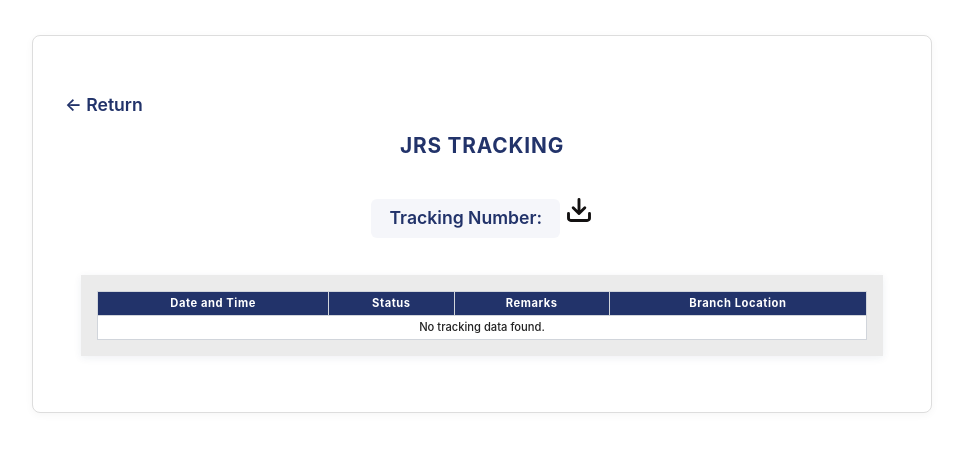
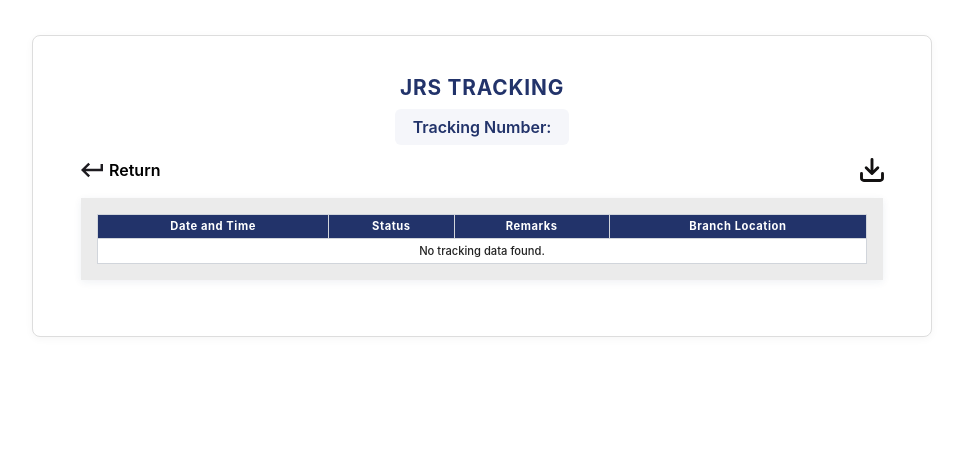
Before and after one commit to joshuasalcedo899-cmyk/DHSUD, a PHP site: page /pages/JRS_Tracking_Page.php in a window 1280 px wide. Shown: the part 447-916 px from the top of the page, without its empty margins (158-1121 px from the left). After the commit the page ends 784 px from the top, so only its background shows below. Run offline with PHP 8.4, Linux system fonts and the light colour scheme; a user stored in the database is signed in.

Commit message:
# Please enter the commit message for your changes. Lines starting # with '#' will be ignored, and an empty message aborts the commit. # # On branch main # Your branch is up to date with 'origin/main'. # # Changes to be committed: #	modified:   main.css #	modified:   pages/Home_Page.php #	modified:   pages/JRS_Tracking_Page.php #

```diff
--- a/main.css
+++ b/main.css
@@ -774,6 +774,7 @@ img {
 	max-width: 100%;
 	height: auto;
 	display: block;
+	margin-right: 13px;
 }
 
 .page-shell {
@@ -791,7 +792,7 @@ img {
 	color: var(--color-primary);
 	font-size: 1.3rem;
 	font-weight: 700;
-	margin: 0.75rem 0 1.25rem 0;
+	margin: 0.75rem 0 -0.75rem 0;
 	letter-spacing: 0.04em;
 }
 
@@ -892,7 +893,7 @@ img {
 .button-container {
 	position: relative;
 	min-height: 100vh;
-	justify-content: center;
+	justify-content: flex-end;
 	padding: 3rem 1.5rem;
 	gap: 1.2rem;
 }
--- a/pages/JRS_Tracking_Page.php
+++ b/pages/JRS_Tracking_Page.php
@@ -68,7 +68,7 @@ function formatDateTime($dt) {
             border-radius: 6px;
             padding: 6px 18px;
             margin: 18px 0 18px 0;
-            font-size: 1.1em;
+            font-size: 1em;
         }
         .jrs-table-container {
             background: #f7f7f7;
@@ -116,11 +116,27 @@ function formatDateTime($dt) {
         }
         .jrs-back:hover { text-decoration: underline; }
         .jrs-download {
-            margin: 0 0 0 0;
             font-size: 1.5em;
             color: #22336A;
             cursor: pointer;
             display: inline-block;
+        }
+        .return-btn {
+            color: black;
+            padding: 8px 16px;
+            border: none;
+            border-radius: 4px;
+            font-weight: 600;
+            font-size: 1em;
+            cursor: pointer;
+            text-decoration: none;
+            display: flex;
+            align-items: center;
+            transition: background 0.2s, color 0.2s;
+        }
+        .return-btn:hover {
+            background: #e3e6f3;
+            color: #black;
         }
         @media (max-width: 900px) {
             .jrs-table-container, .jrs-tracking-box { max-width: 98vw; }
@@ -138,10 +154,14 @@ function formatDateTime($dt) {
     </div>
     <div class="page-shell narrow">
         <div class="jrs-section">
-            <a href="javascript:history.back()" class="jrs-back">&larr; Return</a>
             <h1 class="page-title">JRS TRACKING</h1>
-            <div style="text-align:center; margin-bottom:1.2rem;">
-                <span class="jrs-tracking-label">Tracking Number: <span style="font-weight:700; color:#22336A;"> <?= htmlspecialchars($trackingNo) ?> </span></span>
+            <div style="text-align:center; margin-bottom:-0.8rem;">
+                <span class="jrs-tracking-label">Tracking Number: <span style="font-weight:500; color:#22336A;"> <?= htmlspecialchars($trackingNo) ?> </span></span>
+            </div>
+            <div style="display: flex; justify-content: space-between; align-items: center; margin-bottom: 0.5rem;">
+                <a href="javascript:history.back()" class="return-btn">
+                    <img src="../assets/Return_Icon.svg" alt="Return" style="width:22px;height:22px;vertical-align:middle;margin-right:6px;"> Return
+                </a>
                 <span class="jrs-download" title="Download" onclick="saveToPDF()">
                     <img src="../assets/Download_Icon.svg" alt="Download" style="width:28px;height:28px;vertical-align:middle;cursor:pointer;">
                 </span>
```
Also changed, not shown: pages/Home_Page.php (+32 -6 lines).
